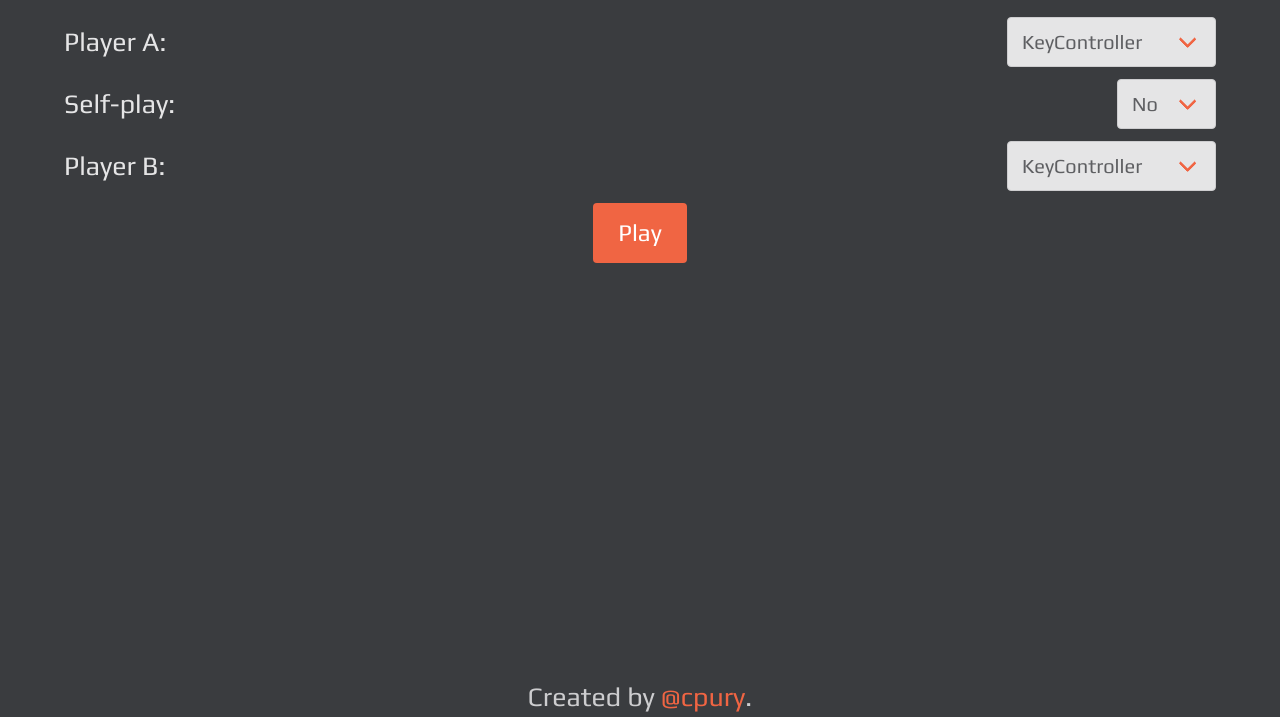
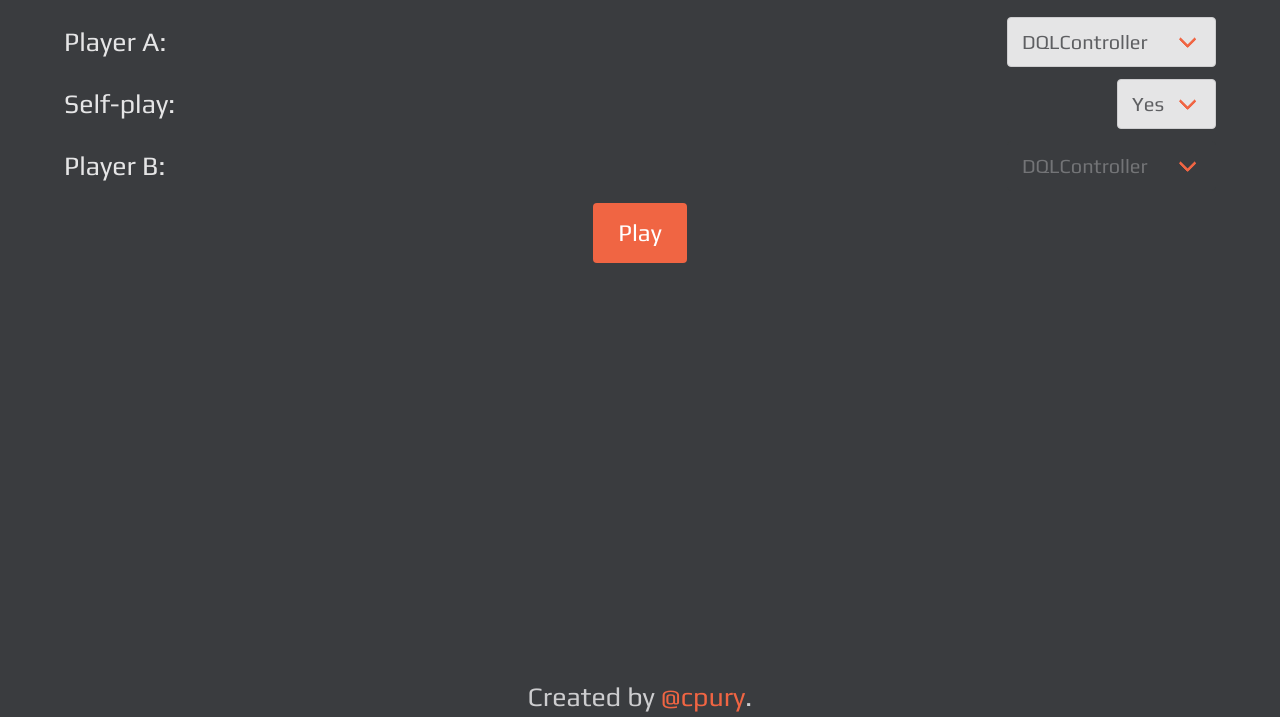
Before and after one commit to cpury/pong-rl, a website built with Parcel: page src/index.html in a window 1280 px wide. Shown: the part 83-800 px from the top of the page. Built offline with nearby package versions, Linux system fonts and the light colour scheme.

Commit message:
Self play and DQL by default

```diff
--- a/src/index.html
+++ b/src/index.html
@@ -67,8 +67,8 @@
           <div class="column control has-text-right">
             <div class="select is-medium">
               <select id="selfPlayDropdown">
+                <option>Yes</option>
                 <option>No</option>
-                <option>Yes</option>
               </select>
             </div>
           </div>
--- a/src/js/main.js
+++ b/src/js/main.js
@@ -9,9 +9,9 @@ import DumbController from './controllers/dumb_controller';
 import DQLController from './controllers/dql_controller';
 
 const controllers = {
+  DQLController,
+  DumbController,
   KeyController,
-  DumbController,
-  DQLController,
 };
 
 // Async sleep function :)
--- a/src/js/menu.js
+++ b/src/js/menu.js
@@ -31,6 +31,7 @@ export default {
         this.$playerB.removeAttr('disabled');
       }
     });
+    this.$selfPlay.change();
   },
 
   // Returns the controller class selected for player a.
```
